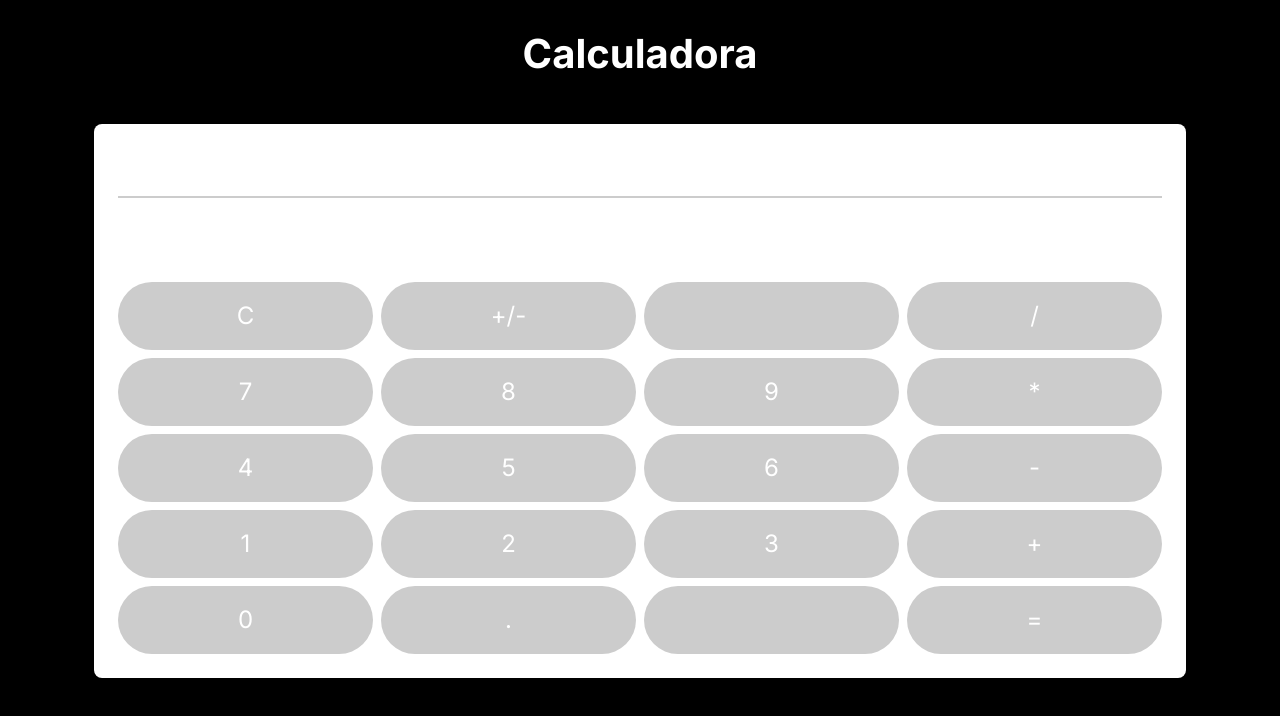
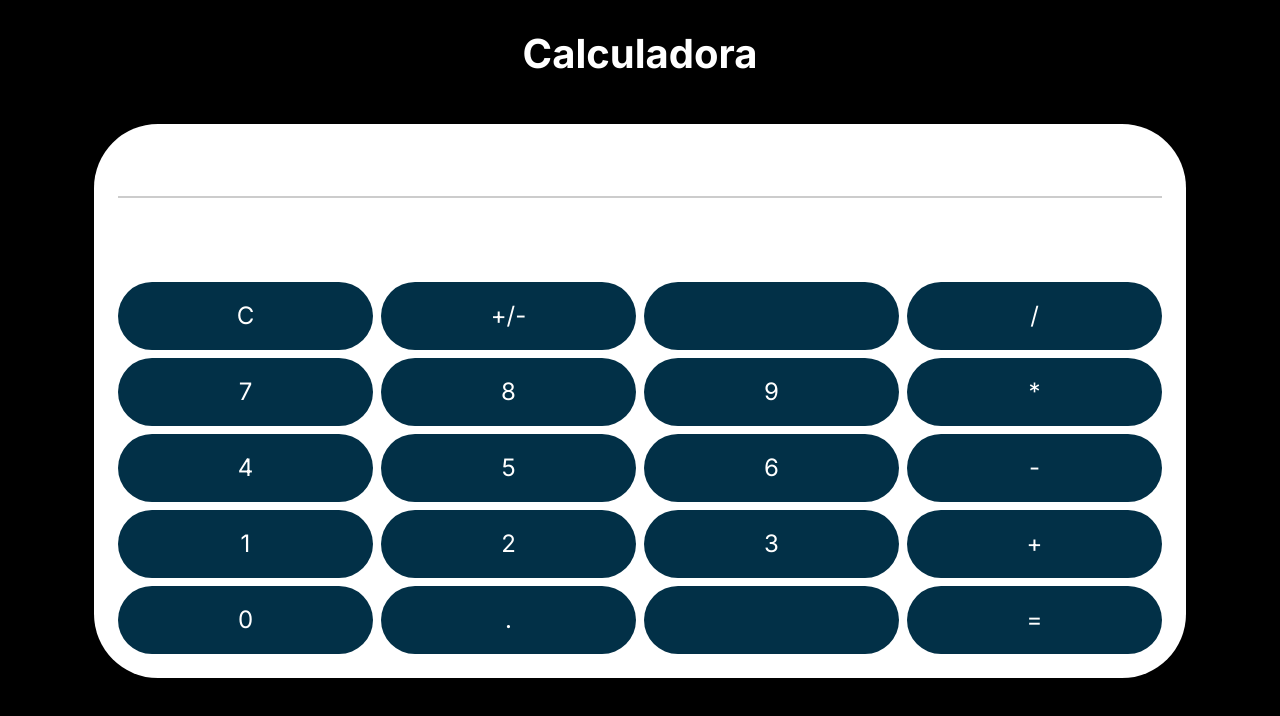
Before and after one commit to DiederichSolis/LAB7WEB, a Next.js app: page / in a window 1280 px wide. Shown: the top 716 px of the page. Built offline with nearby package versions, Linux system fonts and the light colour scheme.

Commit message:
feat: agregacion de estilo

```diff
--- a/app/Calculator.tsx
+++ b/app/Calculator.tsx
@@ -45,8 +45,8 @@ export default function Calculator(){
 
   return (
     <main style={{ display: 'flex', minHeight: '100vh', flexDirection: 'column', alignItems: 'center', padding: '24px' }}>
-        <h1 style={{ fontSize: '2.5rem', fontWeight: 'bold', marginBottom: '2.5rem' }}>Calculadora</h1>
-<div style={{ backgroundColor: 'white', padding: '1.5rem', borderRadius: '0.5rem', boxShadow: '0 4px 6px rgba(0,0,0,0.1)' }}>
+        <h1 style={{ fontSize: '2.5rem',color:'rgb(255, 255, 255)', fontWeight: 'bold', marginBottom: '2.5rem' }}>Calculadora</h1>
+<div style={{ backgroundColor: 'white', padding: '1.5rem', borderRadius: '4rem', boxShadow: '0 4px 6px rgba(0,0,0,0.1)' }}>
   <input
     type="text"
     style={{ width: '100%', marginBottom: '0.5rem', fontSize: '2rem', borderBottom: '2px solid #ccc', outline: 'none' }}
@@ -64,7 +64,7 @@ export default function Calculator(){
       <button
         key={btn}
         onClick={() => Accionar(btn)}
-        style={{ fontSize: '1.5rem', backgroundColor: '#ccc', padding: ' 1rem', borderRadius: '10rem', cursor: 'pointer' }}
+        style={{ fontSize: '1.5rem',color:'rgb(255, 255, 255)', backgroundColor: 'rgb(2, 48, 71)', padding: ' 1rem', borderRadius: '8rem', cursor: 'pointer' }}
       >
         {btn}
       </button>
```
